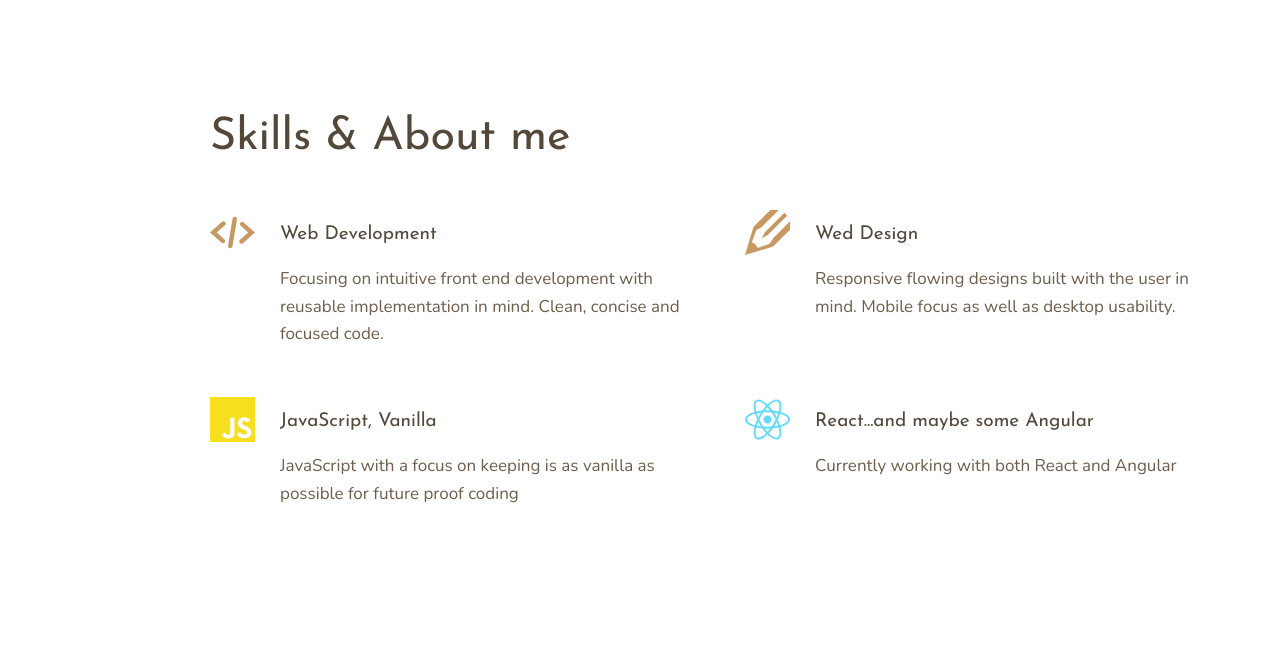
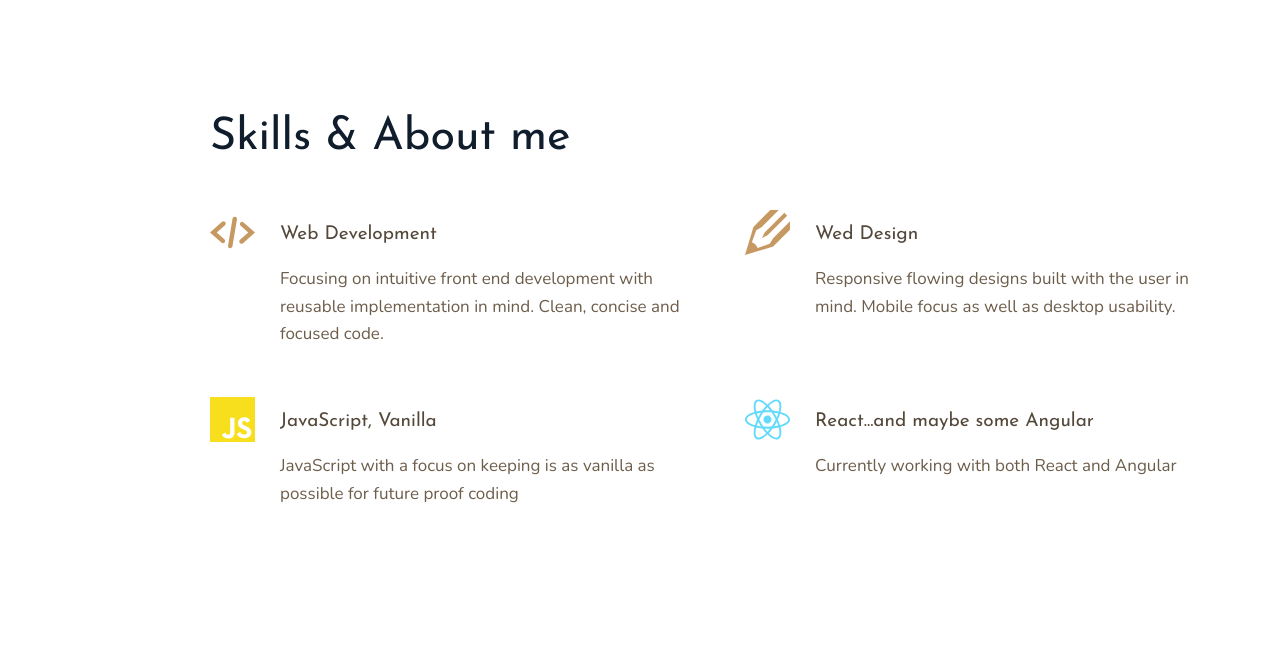
Before and after one commit to msarbel/msarbel.github.io, a website: page index.html in a window 1280 px wide. Shown: the part 805-1470 px from the top of the page. Drawn offline with nearby package versions, Linux system fonts and the light colour scheme.

Commit message:
Add files via upload

```diff
--- a/index.html
+++ b/index.html
@@ -64,7 +64,7 @@
         </header>
         <div id="skills"></div>
         <section class="skills">
-            <h1 class="heading-1 heading-1--dark">Skills & About me</h1>
+            <h1 class="about__heading-1 heading-1 heading-1--dark">Skills & About me</h1>
             <br>
             <div class="skill">
                 <svg class="skill__icon">
--- a/sass/_about.scss
+++ b/sass/_about.scss
@@ -19,6 +19,10 @@
             grid-column: 1 / -1;
             padding: 6rem;
         }
+    }
+
+    &__heading-1 {
+        color: $color-secondary;
     }
 
     &__img--1 {
```
Also changed, not shown: css/style.css.
